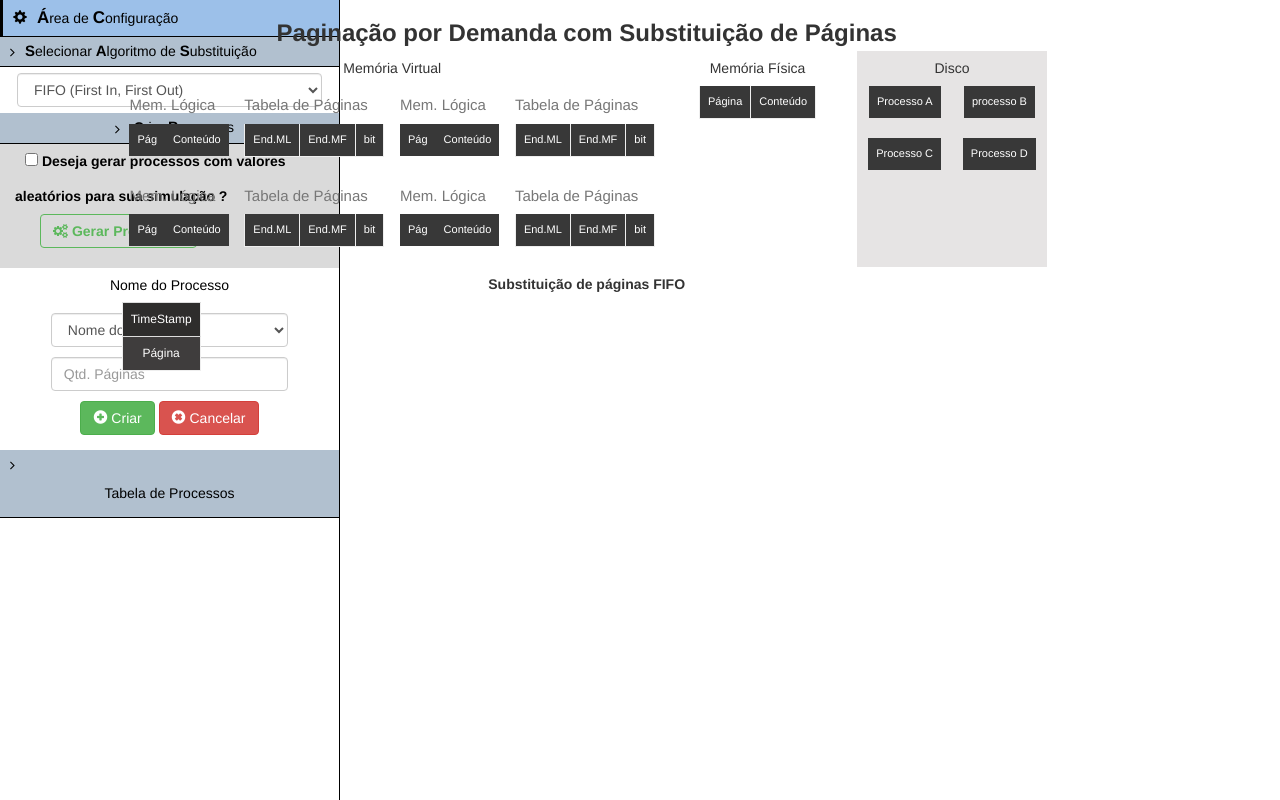
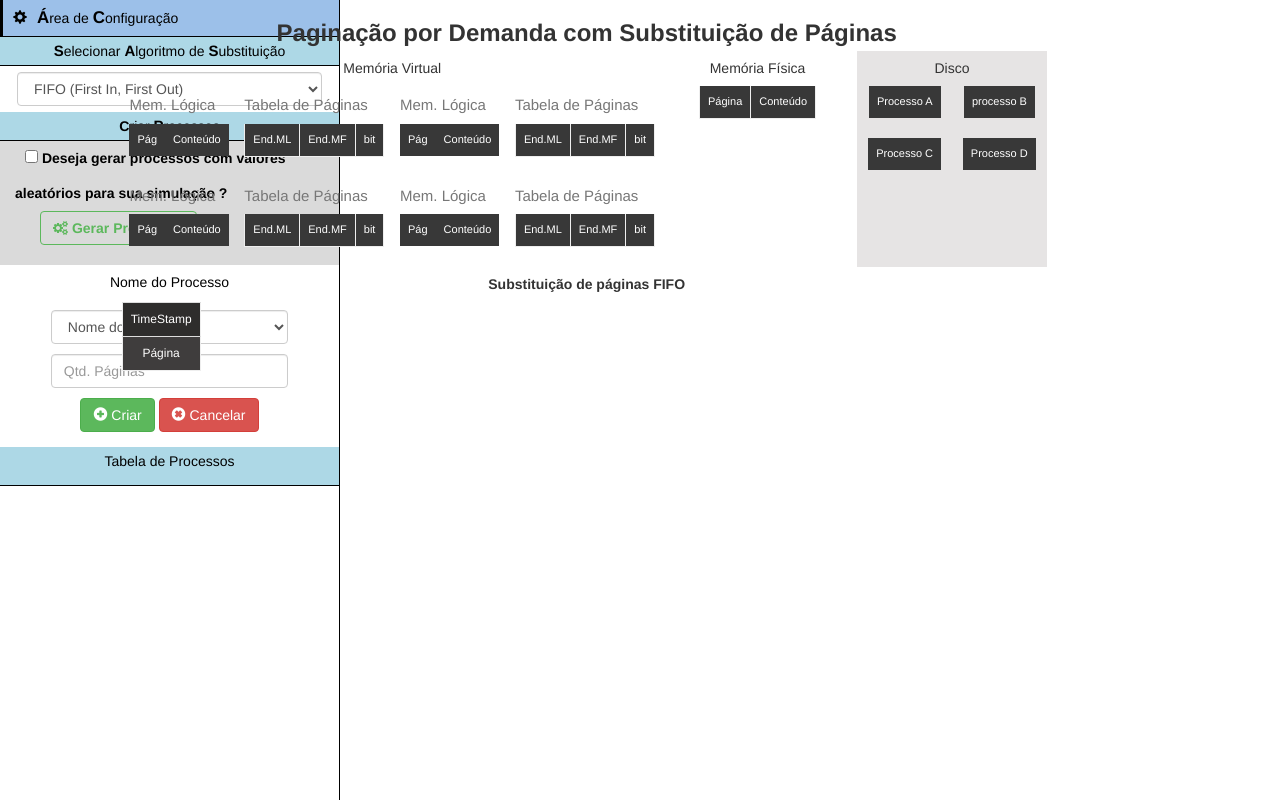
Before and after one commit to wesmnovaes/os-live, a website with bundled scripts: page index.html in a window 1280 px wide. Built offline with nearby package versions, Linux system fonts and the light colour scheme; files whose address does not match are found by name.

Commit message:
Mudança de menu

```diff
--- a/app.css
+++ b/app.css
@@ -95,8 +95,6 @@ thead td{
     flex-direction: row;
     flex-wrap: wrap;
     justify-content: flex-start;
-
-
 }
 
 
@@ -163,7 +161,7 @@ thead td{
 }
 .nav-side-menu ul .sub-menu li,
 .nav-side-menu li .sub-menu li {
-  background-color: rgb(177, 192, 207);
+  background-color:#add8e6;
   border: none;
   line-height: 28px;
   border-bottom: 1px solid black;
@@ -176,7 +174,7 @@ thead td{
 .nav-side-menu ul .sub-menu li:before,
 .nav-side-menu li .sub-menu li:before {
   font-family: FontAwesome;
-  content: "\f105";
+  content: none;
   display: inline-block;
   padding-left: 10px;
   padding-right: 10px;
--- a/index.html
+++ b/index.html
@@ -50,7 +50,7 @@
 				</li>
 
 				<ul class="sub-menu .collapse.show" id="config">
-						<li data-toggle="collapse" data-target="#algoritmo" class="collapsed active"><b style="font-size: 15px">S</b>elecionar <b style="font-size: 15px">A</b>lgoritmo de <b style="font-size: 15px">S</b>ubstituição</li>
+						<li align="center" data-toggle="collapse" data-target="#algoritmo" class="collapsed active"><b style="font-size: 15px">S</b>elecionar <b style="font-size: 15px">A</b>lgoritmo de <b style="font-size: 15px">S</b>ubstituição</li>
 						<ul class="sub-menu .collapse.show in" id="algoritmo" style="margin-top: 6px ; margin-bottom: 6px">
 						<select class="form-control" id="selectAlgoritmo" name="selectAlgoritmo"
 							ng-model="escalonador" style="margin-top: 6px ; margin-bottom: 6px">
@@ -373,11 +373,15 @@
 							{{p.nome}}</td>
 					</tr>
 				</table>
-				<div ><p class="alertafifo"></p></div>
+				<div><p class="alertafifo"></p></div>
 			</div>
 		</div>
 	</div>
-
+	<script type="text/javascript">
+		$(function(){
+			$("alertafifo").remove();
+		});
+	</script>
 	<!-- TABELA DE PAGINAS DO PROCESSO A-->
 	<footer id="rodape">
 	</footer>
```
